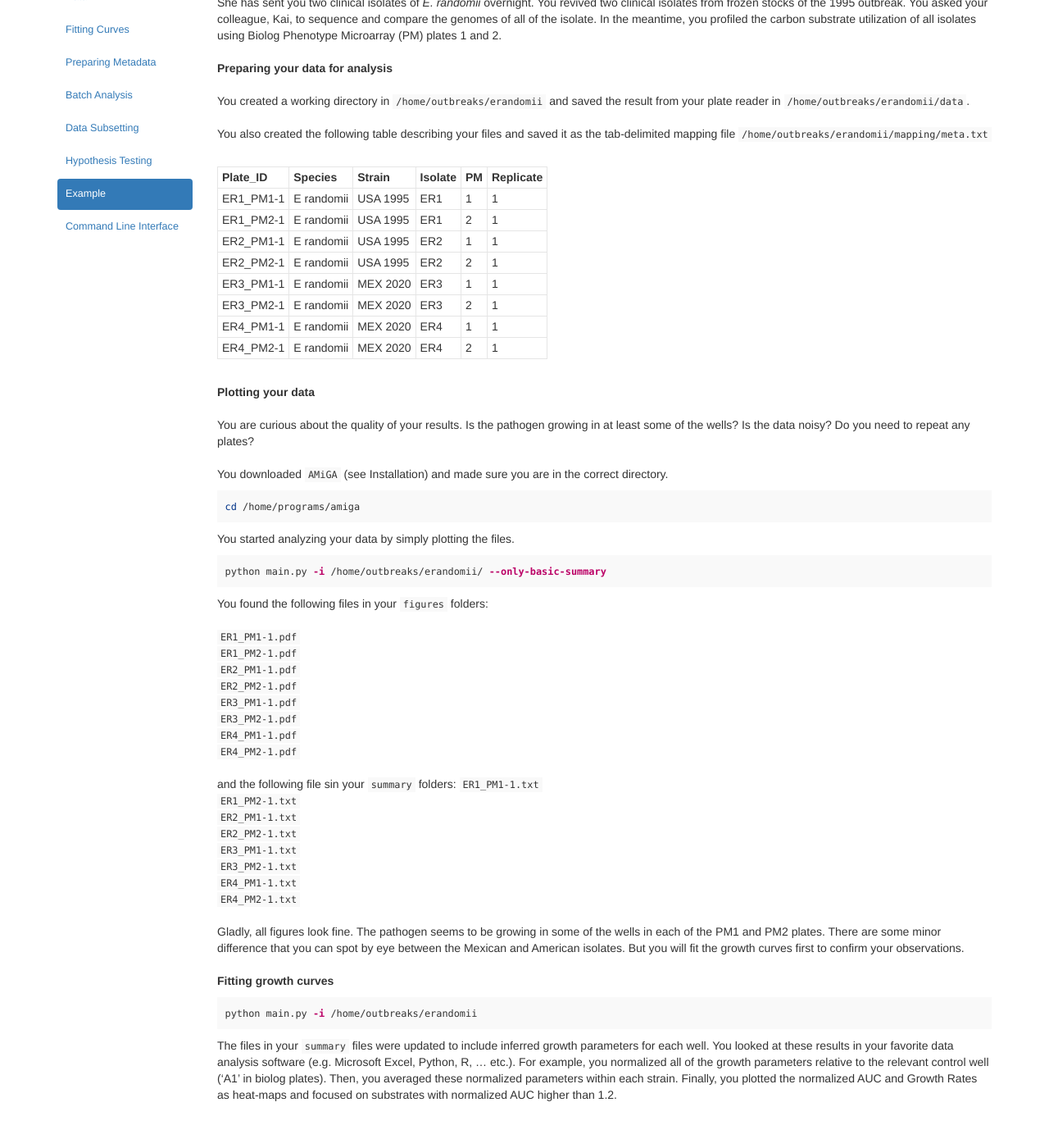
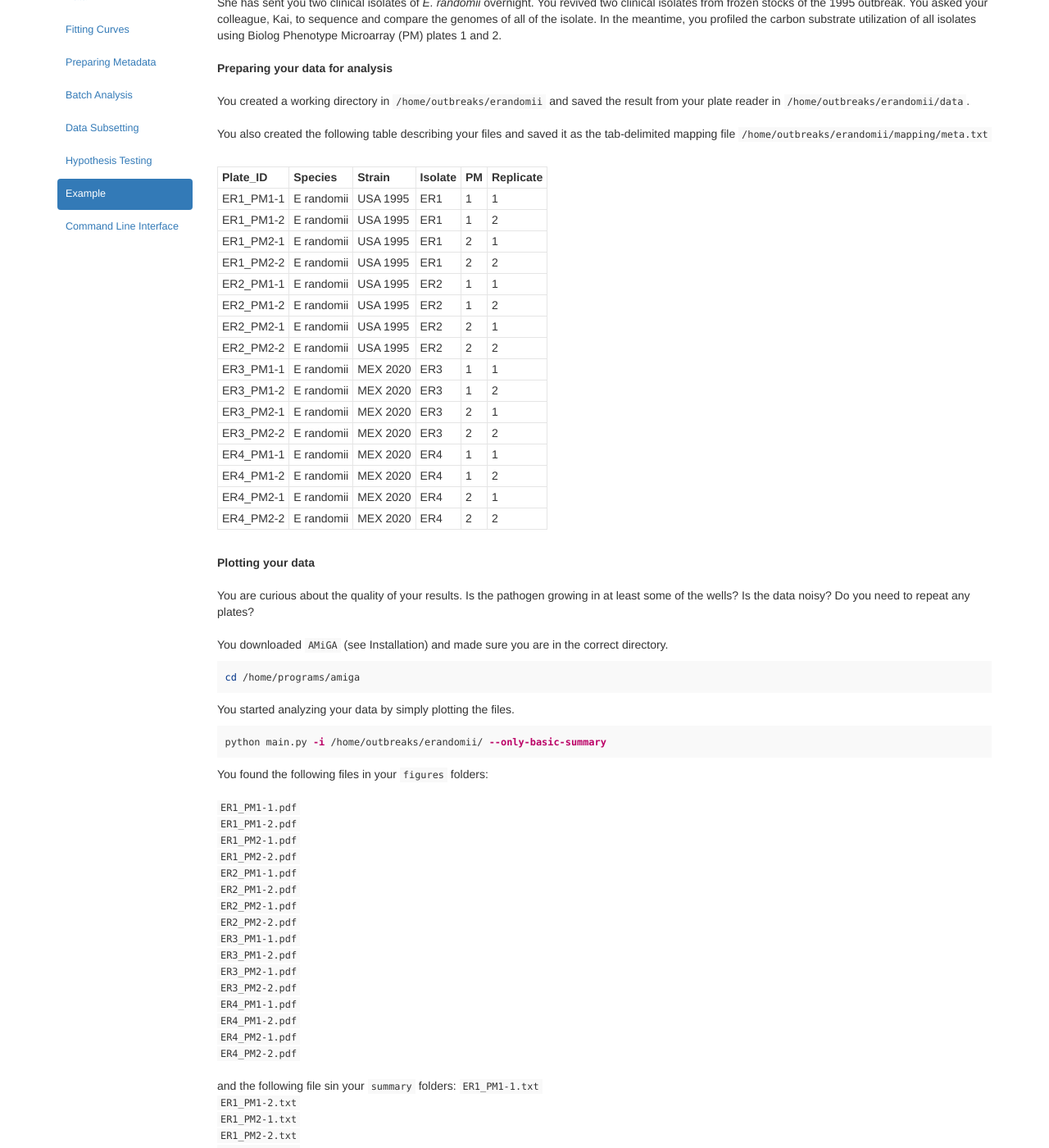
Before and after one commit to firasmidani/amiga, a Jekyll site: the page built from docs/_posts/2020-03-23-example.md, in a window 1280 px wide and 1400 px high, scrolled down 241 px. Shown: the whole window at 82% size. Built offline with Jekyll 4.4.1, drawn with Linux system fonts in a browser that asks for light colours; some of the changed text lies outside the part shown.

Commit message:
-code fixes and doc updates

```diff
--- a/docs/_posts/2020-03-23-example.md
+++ b/docs/_posts/2020-03-23-example.md
@@ -21,13 +21,21 @@
 |Plate_ID|Species|Strain|Isolate|PM|Replicate|
 |:---|:---|:---|:---|:---|:---|
 |ER1_PM1-1|E randomii|USA 1995|ER1|1|1|
+|ER1_PM1-2|E randomii|USA 1995|ER1|1|2|
 |ER1_PM2-1|E randomii|USA 1995|ER1|2|1|
+|ER1_PM2-2|E randomii|USA 1995|ER1|2|2|
 |ER2_PM1-1|E randomii|USA 1995|ER2|1|1|
+|ER2_PM1-2|E randomii|USA 1995|ER2|1|2|
 |ER2_PM2-1|E randomii|USA 1995|ER2|2|1|
+|ER2_PM2-2|E randomii|USA 1995|ER2|2|2|
 |ER3_PM1-1|E randomii|MEX 2020|ER3|1|1|
+|ER3_PM1-2|E randomii|MEX 2020|ER3|1|2|
 |ER3_PM2-1|E randomii|MEX 2020|ER3|2|1|
+|ER3_PM2-2|E randomii|MEX 2020|ER3|2|2|
 |ER4_PM1-1|E randomii|MEX 2020|ER4|1|1|
+|ER4_PM1-2|E randomii|MEX 2020|ER4|1|2|
 |ER4_PM2-1|E randomii|MEX 2020|ER4|2|1|
+|ER4_PM2-2|E randomii|MEX 2020|ER4|2|2|
 
 <br />
 **Plotting your data**
@@ -49,23 +57,39 @@
 You found the following files in your `figures` folders:
 <br /><br/>
 `ER1_PM1-1.pdf`<br/>
+`ER1_PM1-2.pdf`<br/>
 `ER1_PM2-1.pdf`<br/>
+`ER1_PM2-2.pdf`<br/>
 `ER2_PM1-1.pdf`<br/>
+`ER2_PM1-2.pdf`<br/>
 `ER2_PM2-1.pdf`<br/>
+`ER2_PM2-2.pdf`<br/>
 `ER3_PM1-1.pdf`<br/>
+`ER3_PM1-2.pdf`<br/>
 `ER3_PM2-1.pdf`<br/>
+`ER3_PM2-2.pdf`<br/>
 `ER4_PM1-1.pdf`<br/>
+`ER4_PM1-2.pdf`<br/>
 `ER4_PM2-1.pdf`<br/>
+`ER4_PM2-2.pdf`<br/>
 <br/>
 and the following file sin your `summary` folders:
 `ER1_PM1-1.txt`<br/>
+`ER1_PM1-2.txt`<br/>
 `ER1_PM2-1.txt`<br/>
+`ER1_PM2-2.txt`<br/>
 `ER2_PM1-1.txt`<br/>
+`ER2_PM1-2.txt`<br/>
 `ER2_PM2-1.txt`<br/>
+`ER2_PM2-2.txt`<br/>
 `ER3_PM1-1.txt`<br/>
+`ER3_PM1-2.txt`<br/>
 `ER3_PM2-1.txt`<br/>
+`ER3_PM2-2.txt`<br/>
 `ER4_PM1-1.txt`<br/>
+`ER4_PM1-2.txt`<br/>
 `ER4_PM2-1.txt`<br/>
+`ER4_PM2-2.txt`<br/>
 <br />
 Gladly, all figures look fine. The pathogen seems to be growing in some of the wells in each of the PM1 and PM2 plates. There are some minor difference that you can spot by eye between the Mexican and American isolates. But you will fit the growth curves first to confirm your observations.
 <br /><br/>
--- a/libs/aio.py
+++ b/libs/aio.py
@@ -2055,8 +2055,6 @@ def normalizeParameters(to_do,df):
 
     df = df_orig.join(df)
 
-    print(df.head())
-
     return df
 
 
@@ -2100,7 +2098,8 @@ def runGrowthFitting(data,mapping,directory,args,config,verbose=False):
 
         # grab plate-specific summary
         sub_plate = plate.extractGrowthData(args_dict={'Plate_ID':pid})
-        sub_plate.model(args['plot'],diauxie_thresh=config['diauxie'])  # run model
+        sub_plate.model(args['plot'],
+            dx_ratio_min=config['diauxie_peak_ratio'],dx_fc_min=config['diauxie_fc_min'])  # run model
 
         # saveing transformed data, if requested by user
         saveInputData(args['std'],sub_plate,directory['derived'],'',pid,'transformed','.txt',False,False)
--- a/libs/config.py
+++ b/libs/config.py
@@ -13,6 +13,7 @@ config = {}
 # default time interval between OD measurments is set to 600 seconds
 config['interval'] = 600  # seconds only
 
+# acceptable values are seconds, minutes, or hours
 config['time_input_unit'] = 'seconds'
 config['time_output_unit'] = 'hours'
 
@@ -37,7 +38,8 @@ config['fcn_od_max_color'] = (0.0,0.0,0.0,1.0)
 config['grid_plot_y_label'] = 'Optical Density (620 nm)'
 
 # diaxuic shift paramters
-config['diauxie'] = 0.333  # minimum ratio relative to maximum peak for each growth phase
+config['diauxie_peak_ratio'] = 0.20  # minimum ratio relative to maximum peak for each growth phase
+config['diauxie_fc_min'] = 1.5  # minimum Fold-Change value for diauxie shifts to be called
 
 # hypothesis testing plot colors
 config['hypo_colors']  = [(0.0,0.0,1.0),(1.0,0.0,0.0)]
--- a/libs/growth.py
+++ b/libs/growth.py
@@ -477,7 +477,7 @@ class GrowthPlate(object):
         return deepcopy(self)
 
 
-    def model(self,plot=False,diauxie_thresh=0.25):
+    def model(self,plot=False,dx_ratio_min=0.25,dx_fc_min=1.5):
         '''
         Infers growth parameters of interest (including diauxic shifts) by Gaussian Process fitting of data.
 
@@ -505,7 +505,7 @@ class GrowthPlate(object):
 
             # create GP object and analyze
             gp = agp.GP(sample_growth.time,sample_growth.data,sample_growth.key)
-            gp.describe(diauxie_thresh=diauxie_thresh)
+            gp.describe(dx_ratio_min=dx_ratio_min,dx_fc_min=dx_fc_min)
             gp_params = gp.params
 
             # directly record select parameters in dataframe
```
Also changed, not shown: libs/agp.py (+14 -11 lines).
